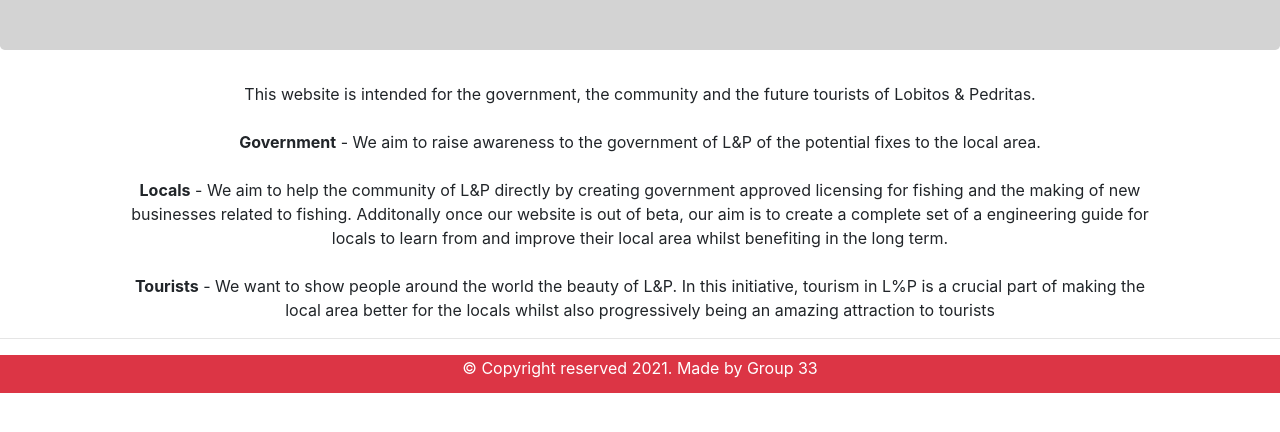
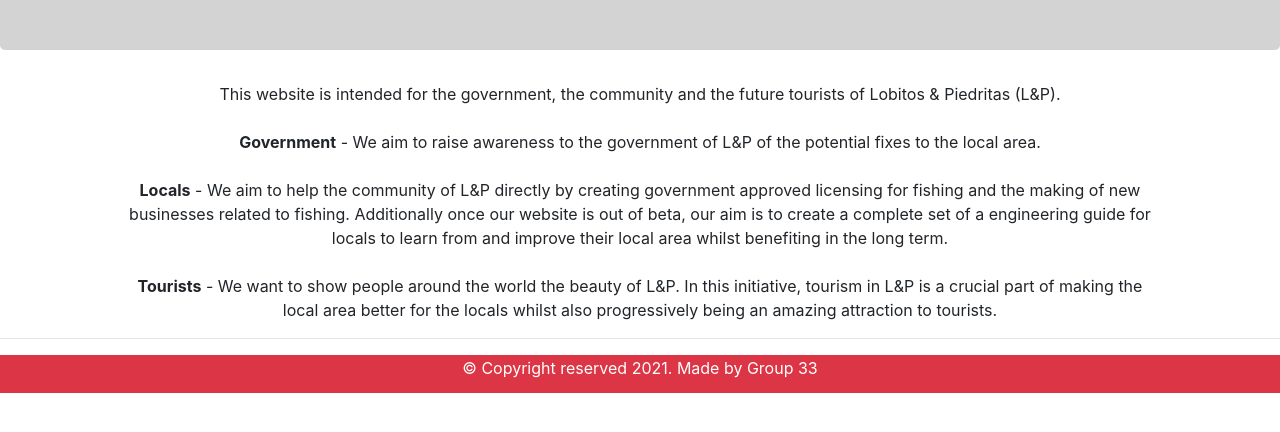
Before and after one commit to bluegreenbdc/synoptic-project, a website: page public/index.html in a window 1280 px wide. Shown: the part 228-660 px from the top of the page. Drawn offline with nearby package versions, Linux system fonts and the light colour scheme.

Commit message:
grammar/spelling fixes on homepage

```diff
--- a/public/index.html
+++ b/public/index.html
@@ -54,10 +54,10 @@
   </div>
 
      <div style="padding-left: 10%; padding-right: 10%;">
-    <p>This website is intended for the government, the community and the future tourists of Lobitos & Pedritas.<br>
+    <p>This website is intended for the government, the community and the future tourists of Lobitos & Piedritas (L&P).<br>
 	  <br> <b>Government</b> - We aim to raise awareness to the government of L&P of the potential fixes to the local area.<br>
-      <br> <b>Locals</b> - We aim to help the community of L&P directly by creating government approved licensing for fishing and the making of new businesses related to fishing. Additonally once our website is out of beta, our aim is to create a complete set of a engineering guide for locals to learn from and improve their local area whilst benefiting in the long term.<br>
-      <br> <b>Tourists</b> - We want to show people around the world the beauty of L&P. In this initiative, tourism in L%P is a crucial part of making the local area better for the locals whilst also progressively being an amazing attraction to tourists </p>
+      <br> <b>Locals</b> - We aim to help the community of L&P directly by creating government approved licensing for fishing and the making of new businesses related to fishing. Additionally once our website is out of beta, our aim is to create a complete set of a engineering guide for locals to learn from and improve their local area whilst benefiting in the long term.<br>
+      <br> <b>Tourists</b> - We want to show people around the world the beauty of L&P. In this initiative, tourism in L&P is a crucial part of making the local area better for the locals whilst also progressively being an amazing attraction to tourists.</p>
     </div>
 
 
```
